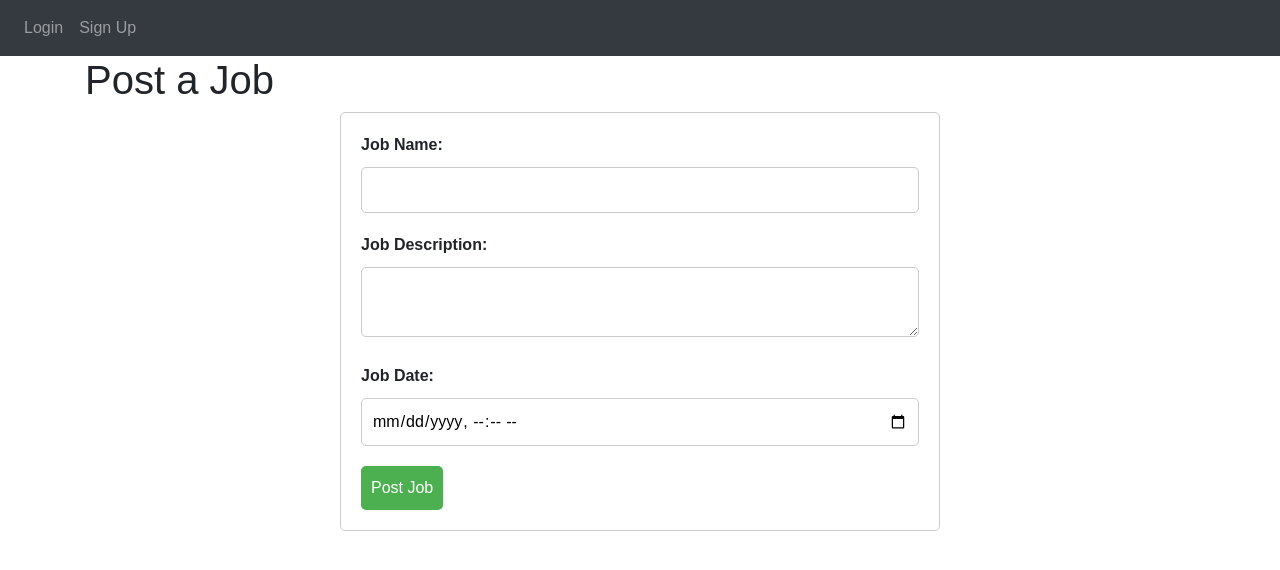
After one commit to OmarElsakka1/Shaghalni, a Flask app: page /post-job in a window 1280 px wide. The commit adds this page. Shown: the top 570 px of the page. Run offline with Flask 3, Linux system fonts and the light colour scheme; some libraries are stand-ins or nearby versions.

Commit message:
added posting a job

```diff
--- a/website/templates/base.html
+++ b/website/templates/base.html
@@ -31,6 +31,8 @@
         <div class="navbar-nav">
           {% if user.is_authenticated %}
           <a class="nav-item nav-link" id="home" href="/">Home</a>
+          <a class="nav-item nav-link" id="brose-jobs" href= "{{ url_for('views.browse_jobs') }}" >Browse jobs</a>
+          <a class="nav-item nav-link" id="post-jop" href= "{{ url_for('views.post_job') }}" >Post jobs</a>
           <a class="nav-item nav-link" id="logout" href="/logout">Logout</a>
           {% else %}
           <a class="nav-item nav-link" id="login" href="/login">Login</a>
--- /dev/null
+++ b/website/templates/post_job.html
@@ -0,0 +1,64 @@
+{% extends "base.html" %} {% block title %} Browse jobs {% endblock %} {% block
+    content %}
+    <head>
+        <title>Post a Job</title>
+        <style>
+          body {
+            font-family: Arial, sans-serif;
+          }
+
+          h1 {
+            margin-top: 0;
+          }
+
+          form {
+            max-width: 600px;
+            margin: 0 auto;
+            padding: 20px;
+            border: 1px solid #ccc;
+            border-radius: 5px;
+          }
+
+          label {
+            display: block;
+            margin-bottom: 10px;
+            font-weight: bold;
+          }
+
+          input, textarea {
+            width: 100%;
+            padding: 10px;
+            border: 1px solid #ccc;
+            border-radius: 5px;
+            margin-bottom: 20px;
+            box-sizing: border-box;
+          }
+
+          button[type="submit"] {
+            background-color: #4CAF50;
+            color: white;
+            padding: 10px;
+            border: none;
+            border-radius: 5px;
+            cursor: pointer;
+            font-size: 16px;
+          }
+
+          button[type="submit"]:hover {
+            background-color: #3e8e41;
+          }
+        </style>
+      </head>
+      <body>
+        <h1>Post a Job</h1>
+        <form action="{{ url_for('views.post_job') }}" method="post">
+          <label for="job_name">Job Name:</label>
+          <input type="text" id="job_name" name="job_name" required>
+          <label for="job_description">Job Description:</label>
+          <textarea id="job_description" name="job_description" required></textarea>
+          <label for="job_date">Job Date:</label>
+          <input type="datetime-local" id="job_date" name="job_date" required>
+          <button type="submit">Post Job</button>
+        </form>
+      </body>
+{% endblock %}
--- a/website/views.py
+++ b/website/views.py
@@ -1,3 +1,4 @@
+from datetime import datetime
 from flask import Blueprint, render_template, request, flash, jsonify , redirect , url_for
 from flask_login import login_required, current_user
 from .models import *
@@ -55,3 +56,18 @@ def apply_job():
     # get all jops from db
     jobs = Job.query.all()
     return "not yet"
+
+
+@views.route('/post-job', methods=['GET', 'POST'])
+def post_job():
+    if request.method == 'POST':
+        job_name = request.form['job_name']
+        job_description = request.form['job_description']
+        job_date_str = request.form['job_date']
+        job_date = datetime.strptime(job_date_str ,'%Y-%m-%dT%H:%M')
+        job = Job(job_name=job_name, job_description=job_description, job_date=job_date)
+        db.session.add(job)
+        db.session.commit()
+        return redirect(url_for('views.browse_jobs'))
+    else:
+        return render_template('post_job.html' , user =  current_user)
```
